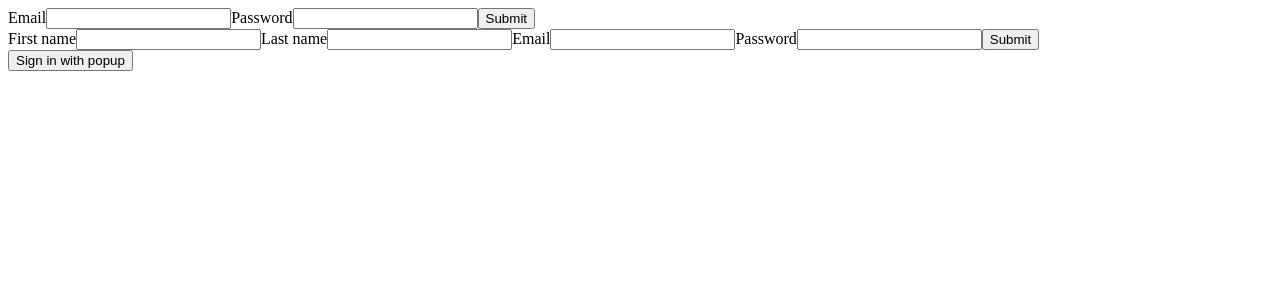
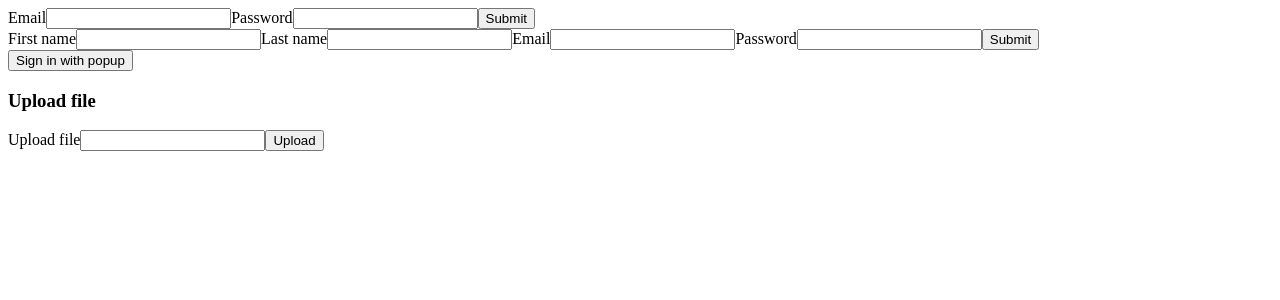
Before and after one commit to Alexandre-Vernet/File-Sync, an Angular app in the folder front/: page / in a window 1280 px wide. Shown: the top 300 px of the page. Built offline with nearby package versions, Linux system fonts and the light colour scheme.

Commit message:
Feat - Create file.service

```diff
--- a/front/src/app/app.component.html
+++ b/front/src/app/app.component.html
@@ -1,2 +1,3 @@
 <app-sign-in></app-sign-in>
 <app-sign-up></app-sign-up>
+<app-upload-file></app-upload-file>
--- a/front/src/app/components/files/upload-file/upload-file.component.html
+++ b/front/src/app/components/files/upload-file/upload-file.component.html
@@ -1 +1,7 @@
-<p>upload-file works!</p>
+<h3>Upload file</h3>
+
+<form (ngSubmit)="formUploadFile.valid && uploadFile()" [formGroup]="formUploadFile">
+    <label for="upload">Upload file</label>
+    <input type="text" formControlName="file" id="upload">
+    <input type="submit" value="Upload">
+</form>
--- a/front/src/app/components/files/upload-file/upload-file.component.ts
+++ b/front/src/app/components/files/upload-file/upload-file.component.ts
@@ -1,15 +1,33 @@
 import { Component, OnInit } from '@angular/core';
+import { FormControl, FormGroup, Validators } from '@angular/forms';
+import { FileService } from '../../../services/authentication/file/file.service';
 
 @Component({
-  selector: 'app-upload-file',
-  templateUrl: './upload-file.component.html',
-  styleUrls: ['./upload-file.component.scss']
+    selector: 'app-upload-file',
+    templateUrl: './upload-file.component.html',
+    styleUrls: ['./upload-file.component.scss']
 })
 export class UploadFileComponent implements OnInit {
 
-  constructor() { }
+    formUploadFile = new FormGroup({
+        file: new FormControl('', [Validators.required])
+    });
 
-  ngOnInit(): void {
-  }
+    constructor(
+        private fileService: FileService
+    ) {
+    }
 
+    ngOnInit(): void {
+    }
+
+    async uploadFile() {
+        const file = this.formUploadFile.get('file').value;
+
+        this.fileService.uploadFile(file).then((file) => {
+            console.log(file);
+        }).catch((error) => {
+            console.error(error);
+        });
+    }
 }
--- /dev/null
+++ b/front/src/app/services/authentication/file/file.service.ts
@@ -0,0 +1,24 @@
+import { Injectable } from '@angular/core';
+import { HttpClient } from '@angular/common/http';
+
+@Injectable({
+    providedIn: 'root'
+})
+export class FileService {
+
+    constructor(
+        private http: HttpClient
+    ) {
+    }
+
+    async uploadFile(file) {
+        const uid = 'zpJzHuofXMRuVyTRpW2BM7FiQdB3';
+
+        this.http.post('/api/files', { file, uid }).subscribe(
+            (res) => {
+                console.log(res);
+            }, (error) => {
+                console.error(error);
+            });
+    }
+}
```
Also changed, not shown: 1 other file (tests, documents, lock files or other folders).
